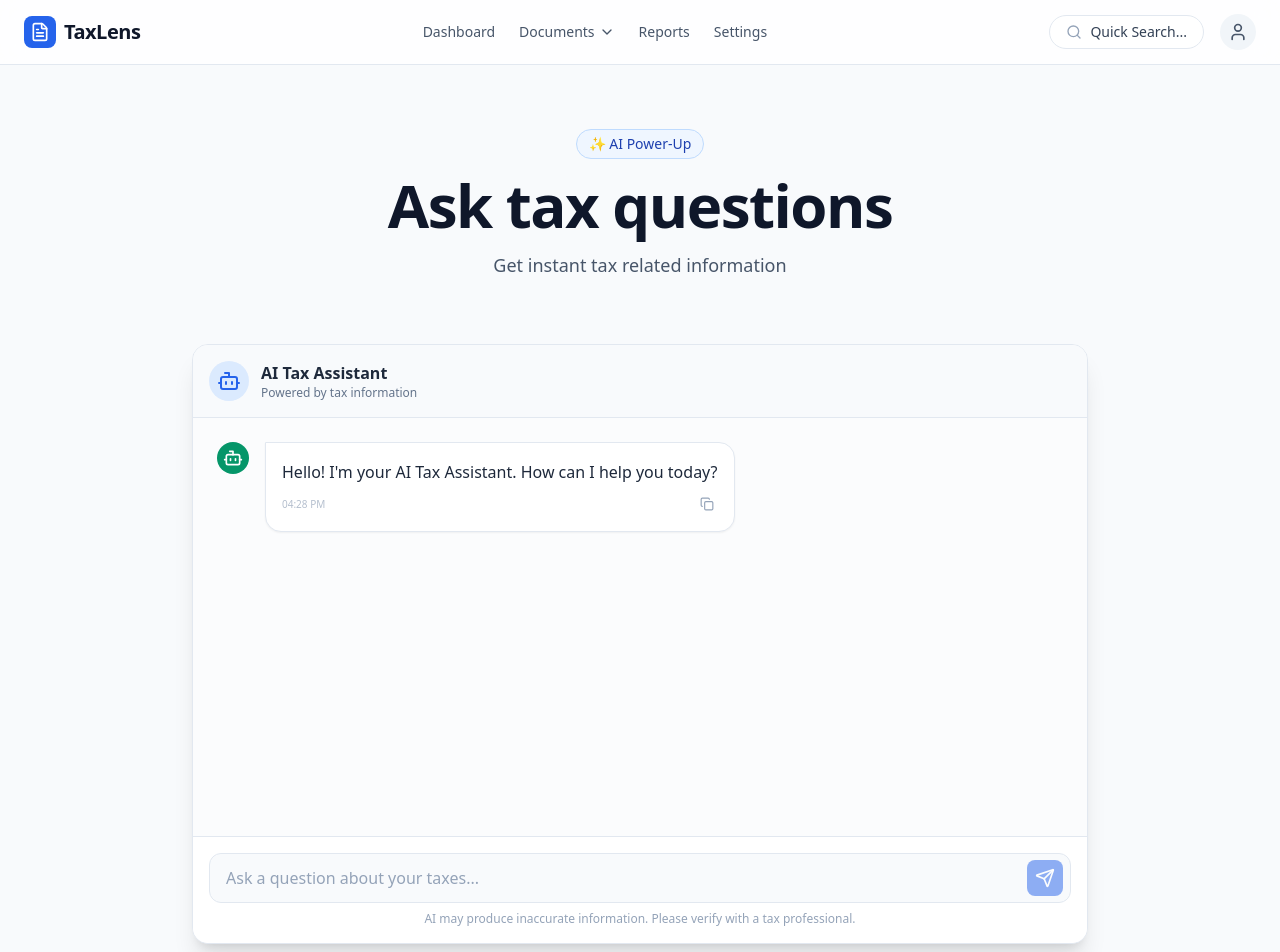
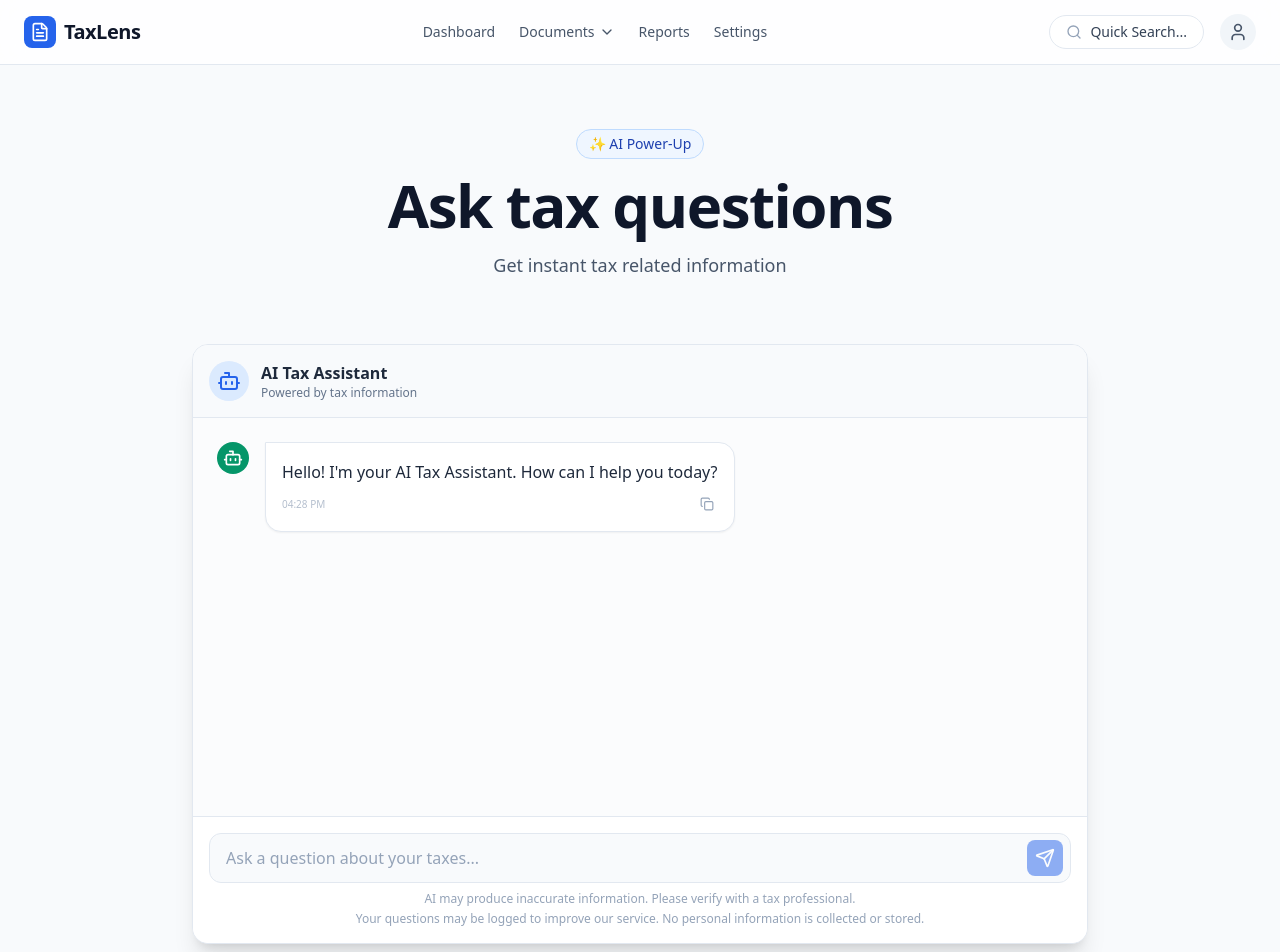
Before and after one commit to npthinks/taxlens-site, a React (Vite) app: page / in a window 1280 px wide. Shown: the top 952 px of the page. Built offline with nearby package versions, Linux system fonts and the light colour scheme.

Commit message:
privacy update

```diff
--- a/src/components/ChatInterface.tsx
+++ b/src/components/ChatInterface.tsx
@@ -216,6 +216,10 @@ export function ChatInterface({ onSourcesReceived }: ChatInterfaceProps = {}) {
                 <p className="text-center text-xs text-slate-400 mt-2">
                     AI may produce inaccurate information. Please verify with a tax professional.
                 </p>
+                <p className="text-center text-xs text-slate-400 mt-1">
+                    Your questions may be logged to improve our service. No personal information is collected or stored.
+                </p>
+
             </div>
         </div>
     );
```
